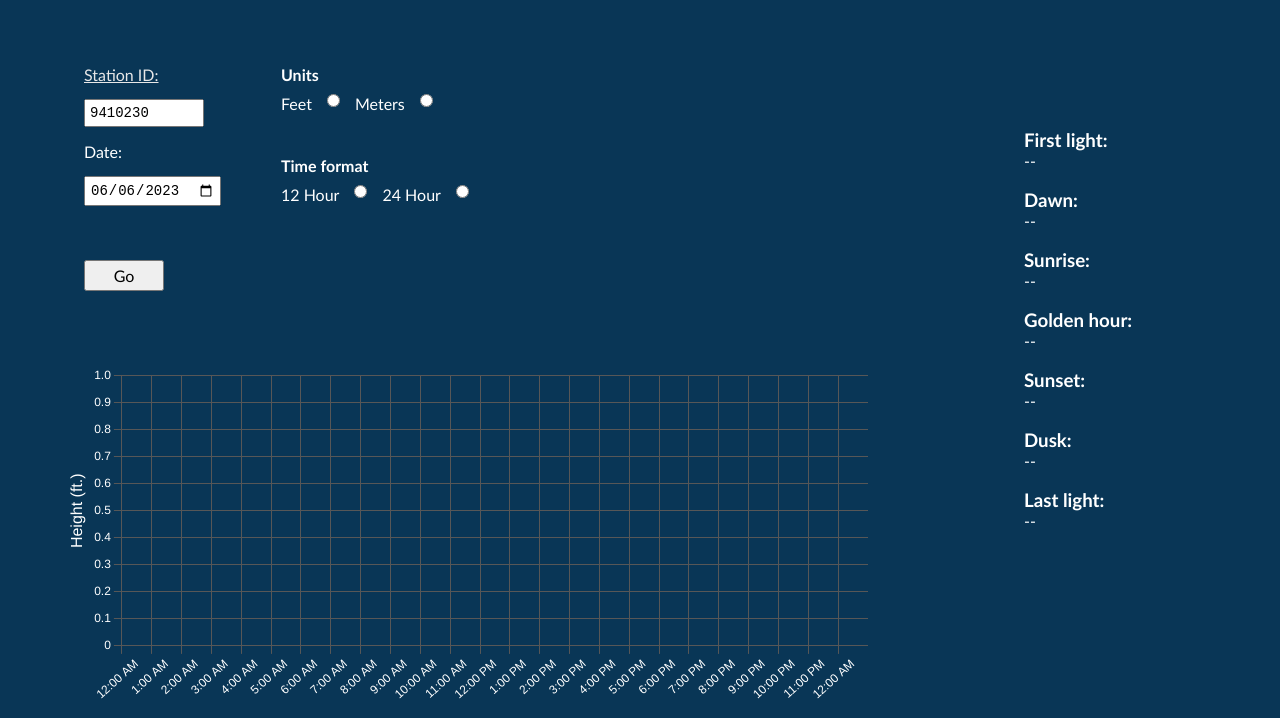
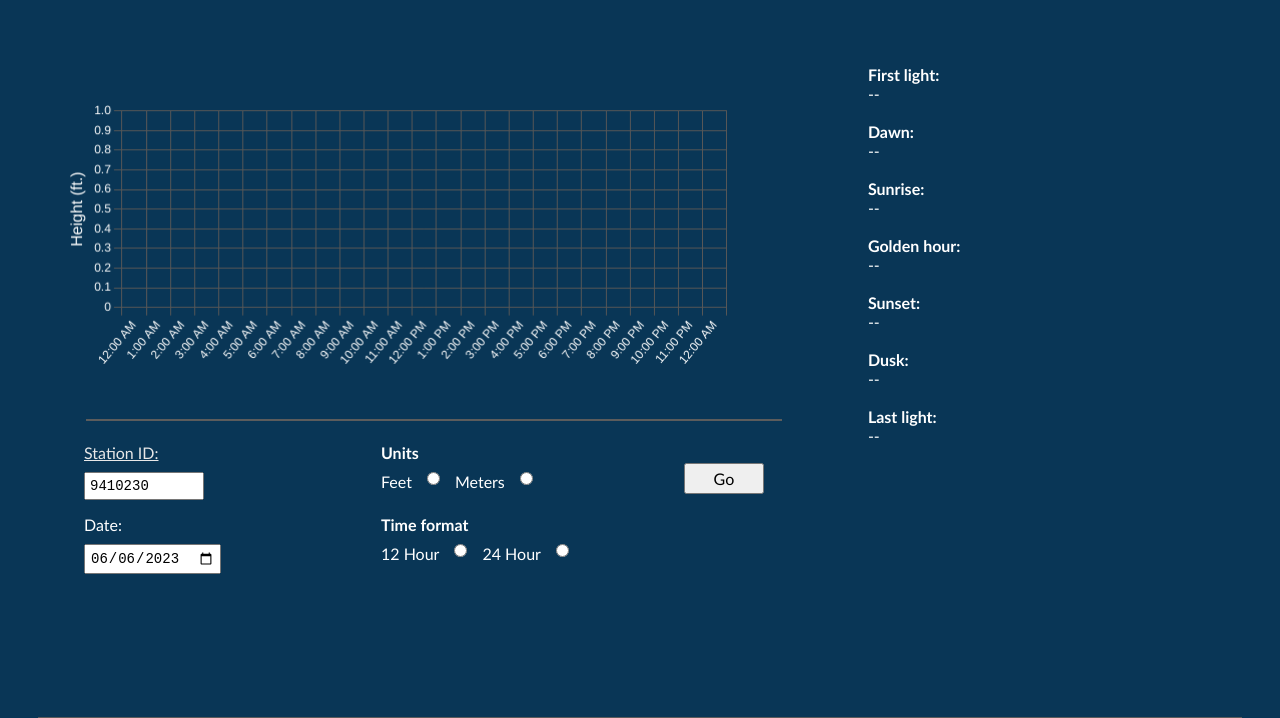
Before and after one commit to MilesOpferkuch/FinalProject, a website: page index.html in a window 1280 px wide. Shown: the part 82-800 px from the top of the page. Drawn offline with nearby package versions, Linux system fonts and the light colour scheme.

Commit message:
Fixed overflow and chart not redrawing on resize

```diff
--- a/index.html
+++ b/index.html
@@ -14,6 +14,10 @@
 
         <div class="mainContent">
             <div class="graphAndInputsFlex">
+                <div class="graph">
+                    <canvas id="myChart" class="graph"></canvas>
+                </div>
+                <hr>
                 <div class="inputs">
                     <div class="inputsLeft">
                         <label for="stationInput"><a href="https://tidesandcurrents.noaa.gov/map/">Station ID:</a></label>
@@ -23,13 +27,7 @@
                         <label for="begin_date_picker">Date:</label>
                         <br>
                         <input type="date" id="begin_date" name="begin_date_picker" required />
-                        <br><br>
-                        <button id="buttonGo">Go</button>
-                        <br>
-                        <h4 class="errorHeader" id="errorHeader"></h4>
-                        <p class="errorText" id="errorText"></p>
                     </div>
-                    <br><br>
                     <div class="inputsRight">
                         <h4>Units</h4>
                         <div class="radioButtonGroup">
@@ -38,7 +36,6 @@
                             <label for="units">Meters</label>
                             <input type="radio" name="units" value="meters" />
                         </div>
-                        <br>
                         <h4>Time format</h4>
                         <div class="radioButtonGroup">
                             <label for="timeFormat">12 Hour</label>
@@ -47,37 +44,38 @@
                             <input type="radio" name="timeFormat" value="24" />
                         </div>
                     </div>
-                </div>
-                <br>
-
-                <div class="graph">
-                    <canvas id="myChart" class="graph"></canvas>
+                    <div>
+                        <button id="buttonGo">Go</button>
+                        <br>
+                        <h4 class="errorHeader" id="errorHeader"></h4>
+                        <p class="errorText" id="errorText"></p>
+                    </div>
                 </div>
             </div>
             <div class="sunData">
-                <h3>First light: </h3>
+                <h4>First light: </h4>
                 <p class="sunInfoText" id="first_light">--</p>
                 <br>
-                <h3>Dawn:</h3>
+                <h4>Dawn:</h4>
                 <p class="sunInfoText" id="dawn">--</p>
                 <br>
-                <h3>Sunrise: </h3>
+                <h4>Sunrise: </h4>
                 <p class="sunInfoText" id="sunrise">--</p>
                 <br>
-                <h3>Golden hour:</h3>
+                <h4>Golden hour:</h4>
                 <p class="sunInfoText" id="golden_hour">--</p>
                 <br>
-                <h3>Sunset: </h3>
+                <h4>Sunset: </h4>
                 <p class="sunInfoText" id="sunset">--</p>
                 <br>
-                <h3>Dusk:</h3>
+                <h4>Dusk:</h4>
                 <p class="sunInfoText" id="dusk">--</p>
                 <br>
-                <h3>Last light:</h3>
+                <h4>Last light:</h4>
                 <p class="sunInfoText" id="last_light">--</p>
             </div>
         </div>
-        <hr>
+        <hr style="margin-top: 64px;">
         <footer>
             <p>Powered by <a href="https://sunrisesunset.io">sunrisesunset.io</a>, <a href="https://chartjs.org">chart.js</a> and <a href="https://api.tidesandcurrents.noaa.gov/api/prod/">NOAA CO-OPS</a></p>
         </footer>
--- a/script.js
+++ b/script.js
@@ -105,6 +105,10 @@ window.onload = function() {
     Chart.defaults.backgroundColor = '#c4c4c4';
     Chart.defaults.borderColor = '#575757';
     const tideChart = new Chart(ctx, chartConfig);
+    // Redraw it when window is resized
+    addEventListener("resize", (event) => {
+        tideChart.resize();
+    });
 
     // Configure date picker
     beginDateSelector.value = dateString;
--- a/shylesheet_oceantides.css
+++ b/shylesheet_oceantides.css
@@ -10,10 +10,6 @@ html {
     margin: 0;
     padding: 0;
     box-sizing: border-box;
-}
-
-.mainContent {
-
 }
 
 button {
@@ -30,11 +26,10 @@ button {
 label {
     font-size: 16px;
     margin-top: 10px;
-    margin-bottom: 10px;
 }
 
 input {
-    margin-top: 15px;
+    margin-top: 10px;
     margin-bottom: 15px;
     padding: 4px;
     font-family: monospace;
@@ -73,10 +68,12 @@ a {
 }
 
 hr {
-    margin-left: 3%;
-    margin-right: 3%;
-    margin-top: 64px;
+    margin: 3%;
     border: 1px solid #5c5c5c;
+}
+
+canvas {
+    width: 100%;
 }
 
 div.mainContent {
@@ -92,10 +89,9 @@ div.mainContent {
 }
 
 div.graphAndInputsFlex {
-    width: 70%;
     display: flex;
     flex-direction: column;
-    flex-wrap: nowrap;
+    flex-wrap: wrap;
     justify-content: left;
 }
 
@@ -103,18 +99,21 @@ div.inputs {
     display: flex;
     flex-direction: row;
     flex-wrap: nowrap;
+    justify-content: left;
+    margin-right: 40px;
 }
 
 div.inputsLeft {
+    padding-left: 20px;
     display: block;
-    padding-left: 20px;
 }
 
 div.inputsRight {
+    padding-left: 160px;
+    padding-right: 100px;
     display: flex;
-    padding-left: 60px;
+    flex-direction: column;
     flex-wrap: nowrap;
-    flex-direction: column;
 
 }
 div.radioButtonGroup {
@@ -122,17 +121,19 @@ div.radioButtonGroup {
     flex-wrap: nowrap;
     flex-direction: row;
 }
+
 div.graph {
     display: block;
     width: 90%;
     padding-right: 2px;
-
 }
 
 div.sunData {
-    display: block;
+    display: flex;
+    flex-direction: column;
     margin-left: 5%;
-    margin-top: 5%;
+    justify-self:center;
+    width: 10%
 }
 
 footer {
```
